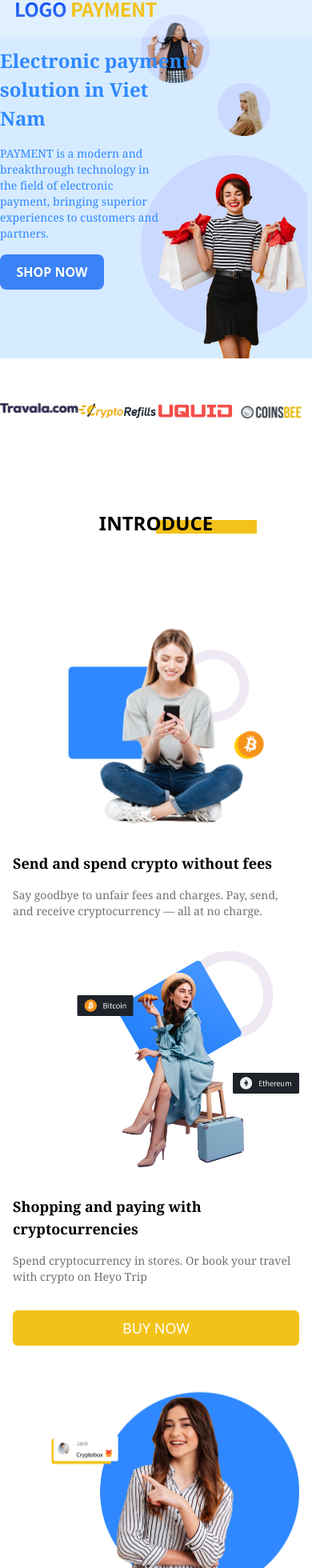
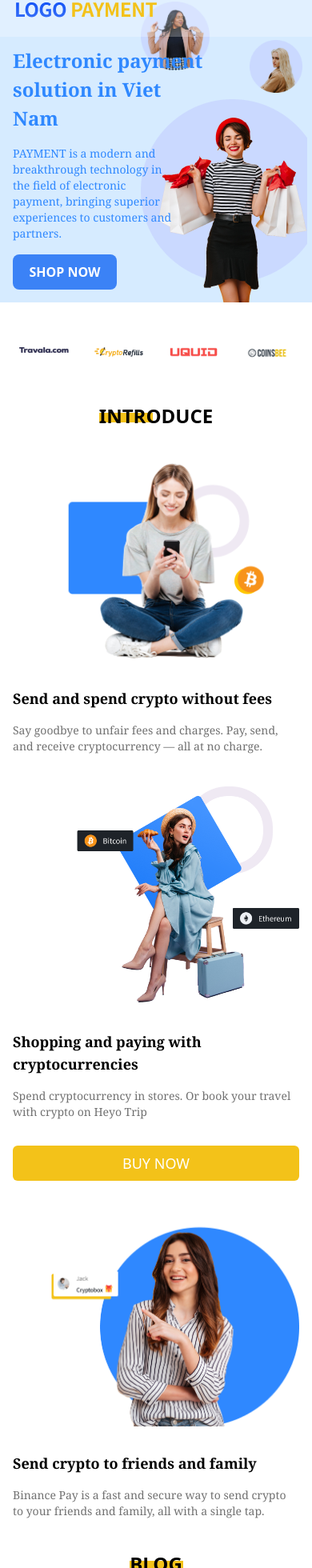
Before and after one commit to hieu26102001/payment, a Next.js app: page / in a window 390 px wide. Shown: the part 22-1982 px from the top of the page at 80% size. Built offline with nearby package versions, Linux system fonts and the light colour scheme.

Commit message:
responsive trang Home

```diff
--- a/components/ads.jsx
+++ b/components/ads.jsx
@@ -3,13 +3,11 @@
 export default function Intro() {
   return (
     <div className="md:mx-10 mx-4">
-      <div className="text-center my-28 relative ">
-        <h1 className=" text-center md:text-5xl text-2xl font-black relative font-Notosans ">
+      <div className="text-center my-10 relative">
+        <h1 className="z-10 text-center md:text-5xl text-2xl leading-8 font-extrabold">
+        <span className="md:h-4 md:w-32 w-[67px] h-3 bg-[#F3C219] absolute md:top-4 top-3 -z-10 "> </span>
           INTRODUCE
         </h1>
-        <span className="h-[17px] w-[126px] bg-[#F3C219] absolute top-3 -z-10 ">
-          {" "}
-        </span>
       </div>
       <div className="justify-center">
         {intro.map((item, index) => {
--- a/components/blog.jsx
+++ b/components/blog.jsx
@@ -10,11 +10,13 @@
 export default function Blog() {
   return (
     <div>
-      <div className="text-center md:my-20 pb-20 relative">
-        <h1 className=" text-center relative md:text-5xl text-2xl font-extrabold">BLOG</h1>
-        <span className="h-4 w-32 bg-[#F3C219] absolute top-3 -z-10"> </span>
+      <div className="text-center my-10 relative">
+        <h1 className="z-10 text-center md:text-5xl text-2xl leading-8 font-extrabold">
+        <span className="md:h-4 md:w-32 w-[67px] h-3 bg-[#F3C219] absolute md:top-4 top-3 -z-10 "> </span>
+          BLOG
+        </h1>
       </div>
-      <div className = "md:block hidden">
+      <div className="md:block hidden">
         <div className="grid md:grid-cols-3 gap-4 justify-items-center mx-24">
           {/* <Swiper
         spaceBetween={30}
@@ -28,7 +30,7 @@
             return (
               // <SwiperSlide>
               <div className="">
-              <img className = "" src={item.image} />
+                <img className="" src={item.image} />
                 <h1 className="font-Notosans text-2xl font-bold text-[#1E2329] mt-7">
                   {" "}
                   {item.title}
@@ -44,7 +46,7 @@
           {/* </Swiper> */}
         </div>
       </div>
-      <div className = "md:hidden">
+      <div className="md:hidden">
         <Swiper
           spaceBetween={0}
           pagination={{
--- a/components/partials/banner.jsx
+++ b/components/partials/banner.jsx
@@ -1,8 +1,8 @@
 import Link from "next/link";
 export default function Banner() {
   return (
-    <div className=" mx-auto bg-[#D6EBFF]  ">
-      <div className="md:top-28 md:ml-16 absolute pt-20  ">
+    <div className="bg-[#D6EBFF]  ">
+      <div className="md:top-10 md:ml-16 ml-4 absolute pt-20  ">
         <h1 className="text-2xl md:text-[64px] font-bold text-[#2F88FF] md:w-[600px] w-[240px] mb-4 font-serif leading-normal">
           Electronic payment solution in Viet Nam
         </h1>
@@ -21,11 +21,11 @@
         <button className = "font-bold text-white rounded-lg w-[130px] h-[44px] md:hidden bg-blue-500 hover:bg-blue-700 "> SHOP NOW </button>
         </Link>
       </div>
-      <img className="md:block hidden pt-10 md:ml-96 bg-[#D6EBFF]" src="../Index/Banner.png" />
+      <img className="md:block hidden pt-10 md:ml-96 bg-[#D6EBFF] " src="../Index/Banner.png" />
        <div className="md:hidden pt-6 pl-44">
-       <img className = "mt-4 h-[86px] w-[86px]"  src= "../Index/banner2.png" />
-       <img className = "h-[66px] w-[66px] ml-24 mb-6" src="../Index/banner3.png"/>
-        <img className = "" src= "../Index/banner1.png" />
+       <img className = " h-[86px] w-[86px]"  src= "../Index/banner2.png" />
+       <img className = "h-[66px] w-[66px] ml-24 mt-2 absolute top-16 right-3" src="../Index/banner3.png"/>
+        <img className = "mt-9" src= "../Index/banner1.png" />
         {/* <img src= "../Index/imagebanner2.png" />
         <img src= "../Index/imagebanner3.png" />
         <img src= "../Index/imagebanner4.png" /> */}
--- a/components/sponsor.jsx
+++ b/components/sponsor.jsx
@@ -2,11 +2,11 @@
 export default function Sponsor() {
 
     return (
-        <div className = "grid grid-cols-4 justify-items-center my-14 md:w-[] md:h-[]  ">
+        <div className = " grid grid-cols-4  md:gap-0 gap-8 justify-items-center my-14 mx-6 md:mx-16 ">
             { sponsor.map( item => {
                 return(
                    <div>
-                       <img className = "justify-center" src= {item} />
+                       <img  src= {item} />
                        </div>
                     )
             })
```
Lines whose indentation alone changed are shown as unchanged.
